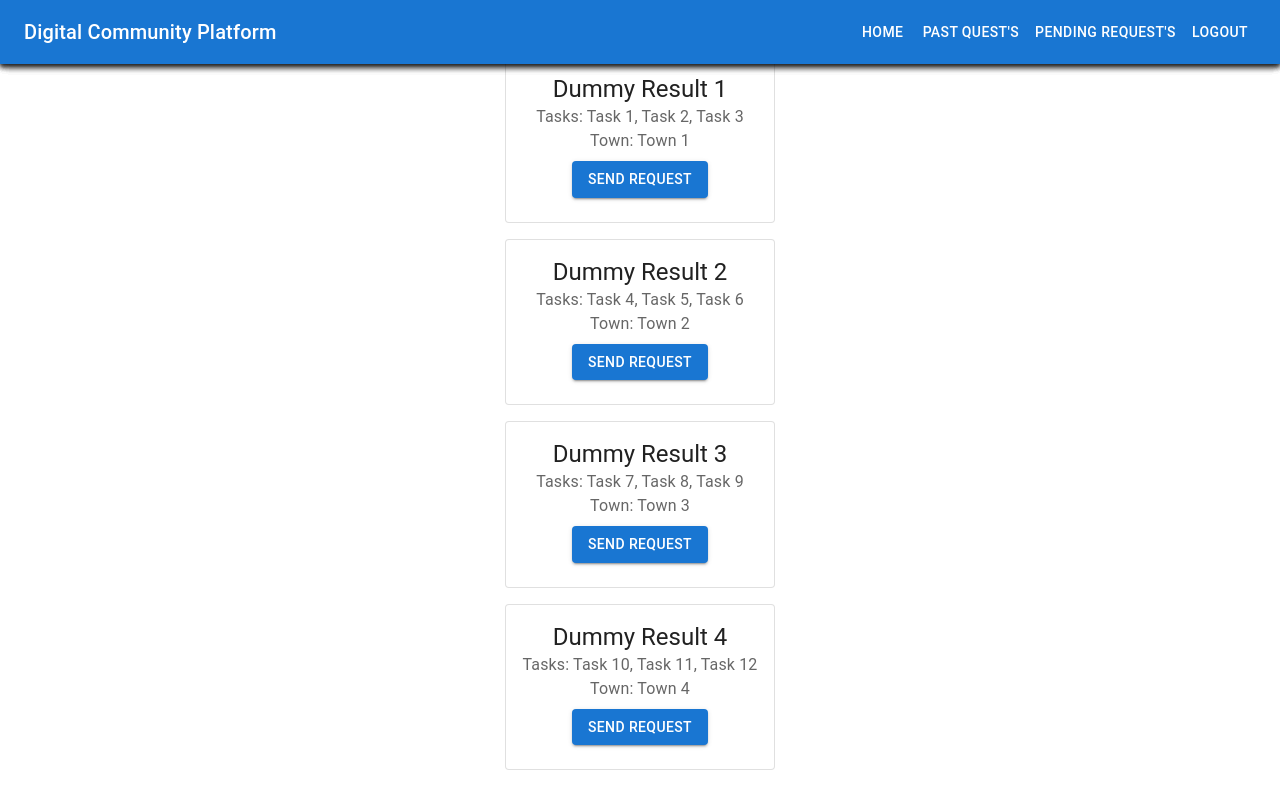
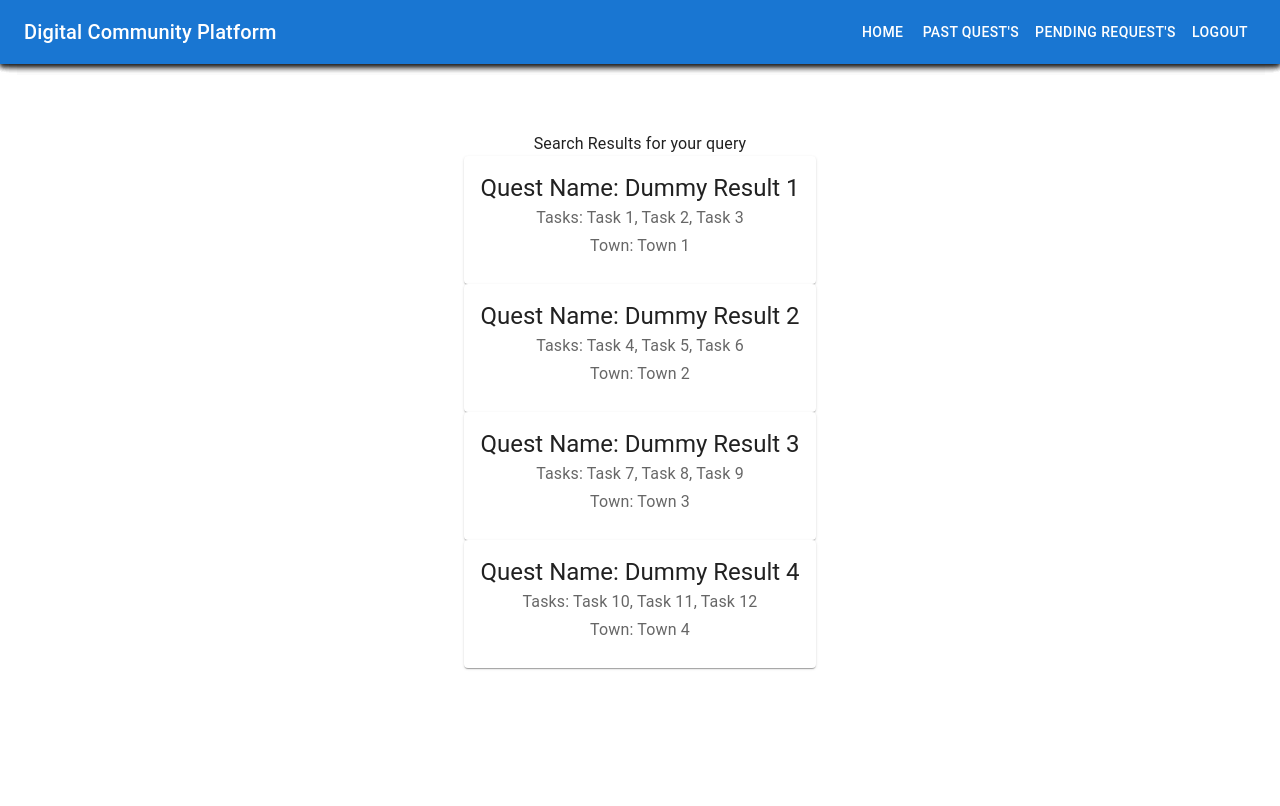
Before and after one commit to Sandeep7784/2024_Hackathon_Development-of-a-digital-community-platform, a React (Vite) app in the folder Frontend/: page /searchResults in a window 1280 px wide. Shown: the top 806 px of the page. Built offline with nearby package versions, Linux system fonts and the light colour scheme.

Commit message:
uproved the search results card

```diff
--- a/Frontend/src/components/SearchResults.jsx
+++ b/Frontend/src/components/SearchResults.jsx
@@ -83,7 +83,7 @@ const SearchResults = ({ keyword }) => {
       <Header />
       <div className="container mx-auto mt-8">
         <h2 className="text-3xl font-semibold mb-4">
-          Search Results for "{keyword}"
+          Search Results for your query
         </h2>
         {dummySearchResults.map((result) => (
           <SearchResultCard
--- a/Frontend/src/components/searchResultsCard.jsx
+++ b/Frontend/src/components/searchResultsCard.jsx
@@ -1,37 +1,76 @@
-import React from "react";
+import React, { useState } from "react";
 import Header from "./Header";
 import Grid from "@mui/material/Grid";
 import Card from "@mui/material/Card";
 import CardContent from "@mui/material/CardContent";
 import Typography from "@mui/material/Typography";
 import Button from "@mui/material/Button";
+import CardActionArea from "@mui/material/CardActionArea";
+import Dialog from "@mui/material/Dialog";
+import DialogContent from "@mui/material/DialogContent";
+import List from "@mui/material/List";
+import ListItem from "@mui/material/ListItem";
+import ListItemIcon from "@mui/material/ListItemIcon";
+import ListItemText from "@mui/material/ListItemText";
+import DescriptionIcon from "@mui/icons-material/Description"; // Generic task icon
 
 const SearchResultCard = ({ title, tasks, town, onSendRequest }) => {
+  const [open, setOpen] = useState(false);
+
+  const handleOpen = () => {
+    setOpen(true);
+  };
+
+  const handleClose = () => {
+    setOpen(false);
+  };
+
+  // Split the tasks string into an array of individual tasks
+  const taskList = tasks.split(',');
+
   return (
     <React.Fragment>
       <Header />
       <Grid item xs={12} md={6}>
-        <Card variant="outlined" style={{ marginBottom: "1rem" }}>
-          <CardContent>
-            <Typography variant="h5" component="div">
-              {title}
+        <CardActionArea onClick={handleOpen}>
+          <Card sx={{ display: "flex" }}>
+            <CardContent sx={{ flex: 1 }}>
+              <Typography component="h2" variant="h5">
+                Quest Name: {title}
               </Typography>
-            <Typography variant="body1" color="text.secondary">
+              <Typography variant="subtitle1" color="text.secondary">
                 Tasks: {tasks}
               </Typography>
-            <Typography variant="body1" color="text.secondary">
+              <Typography variant="subtitle1" color="text.secondary">
                 Town: {town}
               </Typography>
-            <Button
-              onClick={onSendRequest}
-              variant="contained"
-              color="primary"
-              sx={{ mt: 1 }}
-            >
-              Send Request
-            </Button>
             </CardContent>
           </Card>
+        </CardActionArea>
+        <Dialog open={open} onClose={handleClose}>
+          <DialogContent>
+            <List>
+              <ListItem>
+                <ListItemText
+                  primary={
+                    <Typography variant="subtitle1" fontWeight="bold">
+                      Tasks
+                    </Typography>
+                  }
+                />
+              </ListItem>
+              {/* Display each task sequentially */}
+              {taskList.map((task, index) => (
+                <ListItem key={index}>
+                  <ListItemIcon>
+                    <DescriptionIcon color="primary" /> {/* Generic task icon */}
+                  </ListItemIcon>
+                  <ListItemText primary={task.trim()} />
+                </ListItem>
+              ))}
+            </List>
+          </DialogContent>
+        </Dialog>
       </Grid>
     </React.Fragment>
   );
```
Lines whose indentation alone changed are shown as unchanged.
